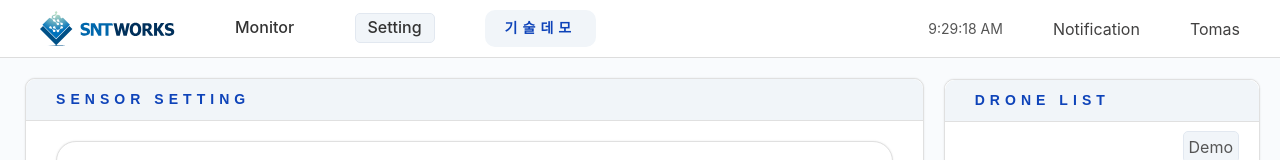
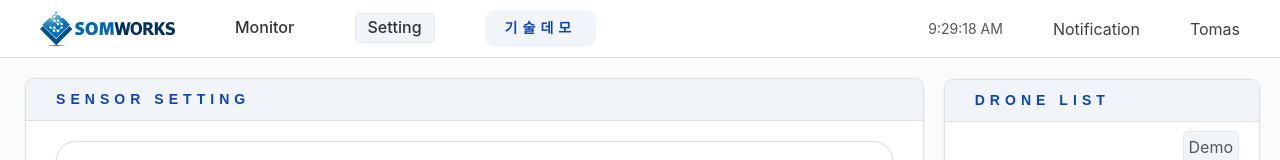
Before and after one commit to tomatojams/drone_demo, a React (Create React App) app: page /drone_demo/setting in a window 1280 px wide. Shown: the top 160 px of the page. Built offline with nearby package versions, Linux system fonts and the light colour scheme; a web font is replaced by a local one.

Commit message:
로고수정

```diff
--- a/src/components/nav.js
+++ b/src/components/nav.js
@@ -233,7 +233,7 @@ export default function AppHeader() {
       )}
       <Header>
         <Nav>
-          <Logo src={`${process.env.PUBLIC_URL}/logo_hori.svg`} alt="Logo" />
+          <Logo src={`${process.env.PUBLIC_URL}/logo_hori2.svg`} alt="Logo" />
           <Link to="/" style={{ textDecoration: "none", color: "#414040" }}>
             <NavItem>
               {matchMonitor ? <NavBox layoutId="box" /> : null}
```
Also changed, not shown: public/logo_hori2.svg (added).
